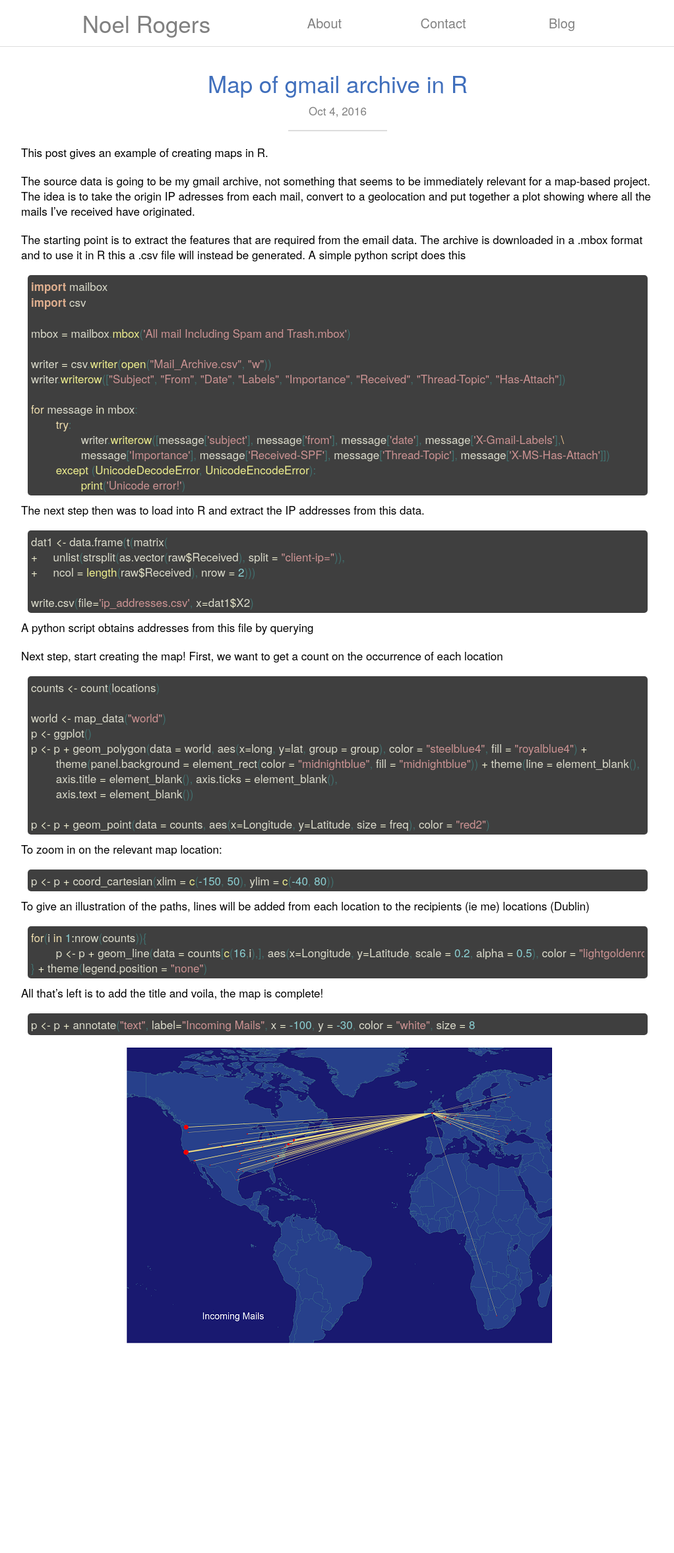
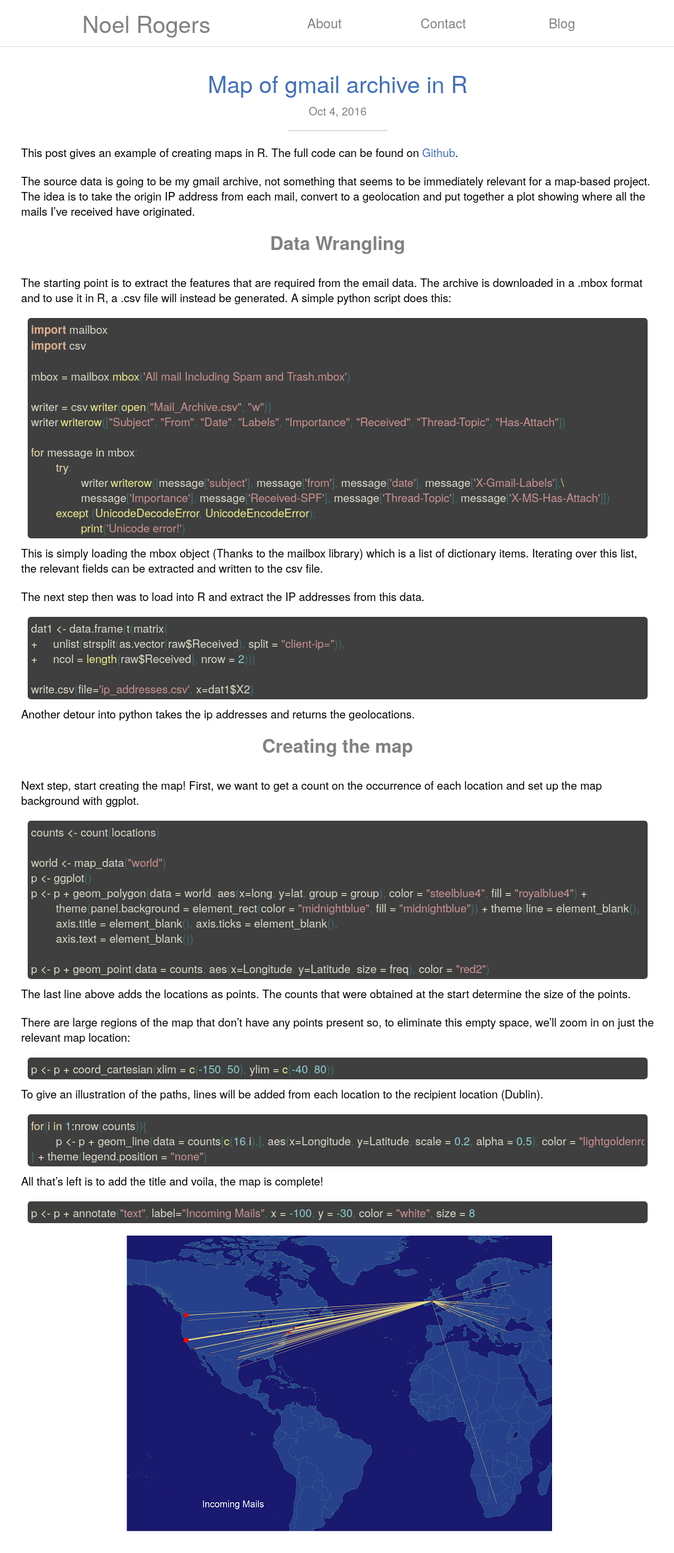
Before and after one commit to noelano/noelano.github.io, a Jekyll site: the page built from _posts/2016-10-04-email-map-r.markdown, in a window 1280 px wide. Shown: the whole page at 66% size, without its empty margins (128-1150 px from the left). Built offline with Jekyll 4.4.1, drawn with Linux system fonts in a browser that asks for light colours; nearby versions of some CDN libraries; before the commit the page ends 2069 px from its top, so only the background shows below that.

Commit message:
Updates to map post

```diff
--- a/_posts/2016-10-04-email-map-r.markdown
+++ b/_posts/2016-10-04-email-map-r.markdown
@@ -4,12 +4,14 @@ title:  "Map of gmail archive in R"
 date:  2016-10-04 15:20:42 +0100
 categories:  Visualisation
 ---
-This post gives an example of creating maps in R.
+This post gives an example of creating maps in R. The full code can be found on [Github][gh_link].
 
 The source data is going to be my gmail archive, not something that seems to be immediately relevant for a map-based project.
-The idea is to take the origin IP adresses from each mail, convert to a geolocation and put together a plot showing where all the mails I've received have originated.
+The idea is to take the origin IP address from each mail, convert to a geolocation and put together a plot showing where all the mails I've received have originated.
 
-The starting point is to extract the features that are required from the email data. The archive is downloaded in a .mbox format and to use it in R this a .csv file will instead be generated. A simple python script does this
+### Data Wrangling
+\\
+The starting point is to extract the features that are required from the email data. The archive is downloaded in a .mbox format and to use it in R, a .csv file will instead be generated. A simple python script does this:
 
 {% highlight python %}
 import mailbox
@@ -28,6 +30,7 @@ for message in mbox:
 		print('Unicode error!')
 {% endhighlight %}
 
+This is simply loading the mbox object (Thanks to the mailbox library) which is a list of dictionary items. Iterating over this list, the relevant fields can be extracted and written to the csv file.
 
 The next step then was to load into R and extract the IP addresses from this data.
 
@@ -39,9 +42,11 @@ dat1 <- data.frame(t(matrix(
 write.csv(file='ip_addresses.csv', x=dat1$X2)
 {% endhighlight %}
 
-A python script obtains addresses from this file by querying
+Another detour into python takes the ip addresses and returns the geolocations.
 
-Next step, start creating the map! First, we want to get a count on the occurrence of each location
+### Creating the map
+\\
+Next step, start creating the map! First, we want to get a count on the occurrence of each location and set up the map background with ggplot.
 
 {% highlight r %}
 counts <- count(locations)
@@ -56,13 +61,15 @@ p <- p + geom_polygon(data = world, aes(x=long, y=lat, group = group), color = "
 p <- p + geom_point(data = counts, aes(x=Longitude, y=Latitude, size = freq), color = "red2")
 {% endhighlight %}
 
-To zoom in on the relevant map location:
+The last line above adds the locations as points. The counts that were obtained at the start determine the size of the points.
+
+There are large regions of the map that don't have any points present so, to eliminate this empty space, we'll zoom in on just the relevant map location:
 
 {% highlight r %}
 p <- p + coord_cartesian(xlim = c(-150, 50), ylim = c(-40, 80))
 {% endhighlight %}
 
-To give an illustration of the paths, lines will be added from each location to the recipients (ie me) locations (Dublin)
+To give an illustration of the paths, lines will be added from each location to the recipient location (Dublin).
 
 {% highlight r %}
 for(i in 1:nrow(counts)){
@@ -76,3 +83,5 @@ All that's left is to add the title and voila, the map is complete!
 p <- p + annotate("text", label="Incoming Mails", x = -100, y = -30, color = "white", size = 8
 {% endhighlight %}
 ![R map](/images/map_v2.png)
+
+[gh_link]: //github.com/noelano/R_Visualisations
--- a/_sass/myStyle.scss
+++ b/_sass/myStyle.scss
@@ -27,7 +27,7 @@
 	h1 a, h2 a, h3 a, h4 a, h5 a, h6 a { font-weight: inherit; }
 	h1 { font-size: 46px; line-height: 50px; margin-bottom: 14px;}
 	h2 { font-size: 35px; line-height: 40px; margin-bottom: 10px; color: #406fbc; }
-	h3 { font-size: 28px; line-height: 34px; margin-bottom: 8px; text-align: center; }
+	h3 { font-size: 28px; line-height: 34px; margin-bottom: 8px; text-align: center; color: gray; font-weight: bold; }
 	h4 { font-size: 21px; line-height: 30px; margin-bottom: 4px; }
 	h5 { font-size: 17px; line-height: 24px; }
 	h6 { font-size: 14px; line-height: 21px; }
```
